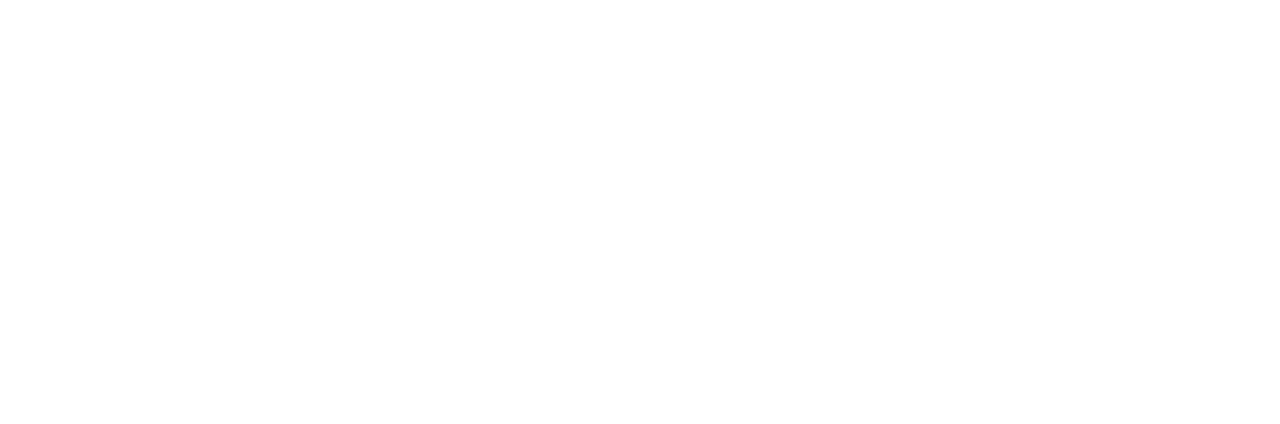
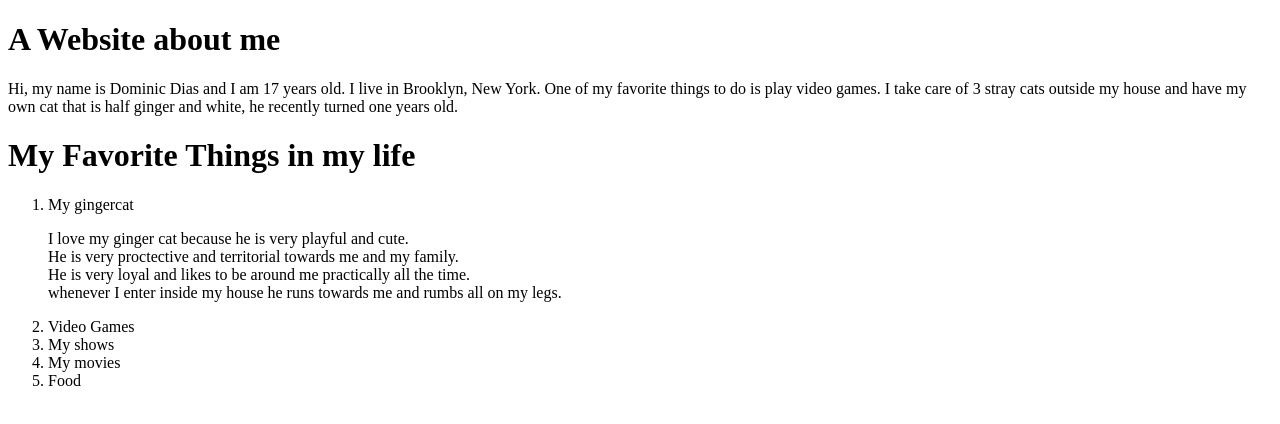
Before and after one commit to domsthatboy/1-P-Unit-1-Project, a plain HTML site: page index.html in a window 1280 px wide. Drawn offline with Linux system fonts and the light colour scheme.

Commit message:
my fav things

```diff
--- a/index.html
+++ b/index.html
@@ -22,6 +22,18 @@
     </head>
     <body>
 
+        <h1>A Website about me</h1>
 
+        <p>Hi, my name is Dominic Dias and I am 17 years old. I live in Brooklyn, New York. One of my favorite things to do is play video games. I take care of 3 stray cats outside my house and have my own cat that is half ginger and white, he recently turned one years old.</p>
+
+         <h1>My Favorite Things in my life</h1>
+         <ol>
+            <li>My gingercat</li>
+            <p>I love my ginger cat because he is very playful and cute.<br>He is very proctective and territorial towards me and my family.<br> He is very loyal and likes to be around me practically all the time.<br> whenever I enter inside my house he runs towards me and rumbs all on my legs.</p>
+            <li>Video Games</li>
+            <li>My shows</li>
+            <li>My movies</li>
+            <li>Food</li>
+         </ol>
     </body>
 </html>
```
